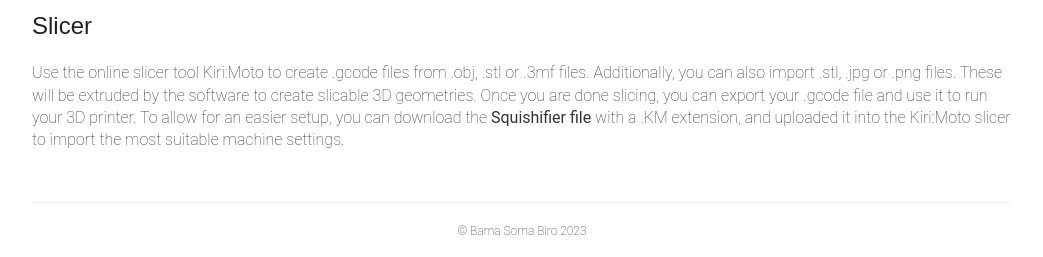
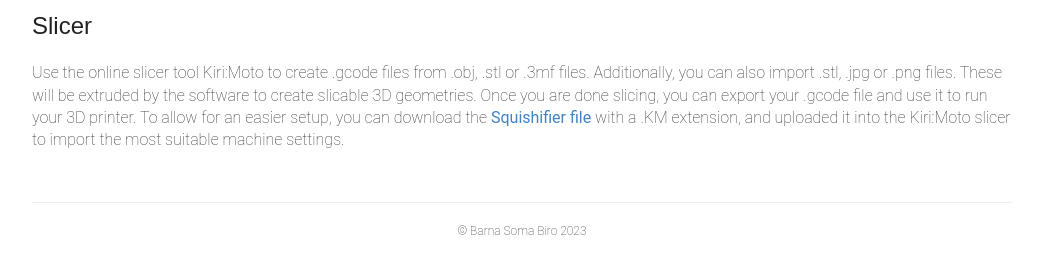
Before and after one commit to squishifier/squishifier.github.io, a Jekyll site: the page built from slicer.md, in a window 1280 px wide. Shown: the part 851-1108 px from the top of the page, without its empty margins (118-1161 px from the left). Built offline with Jekyll 4.4.1, drawn with Linux system fonts in a browser that asks for light colours; some web fonts are replaced.

```diff
--- a/slicer.md
+++ b/slicer.md
@@ -9,4 +9,4 @@ permalink: /slicer/
 
 ## Slicer
 
-Use the online slicer tool Kiri:Moto to create .gcode files from .obj, .stl or .3mf files. Additionally, you can also import .stl, .jpg or .png files. These will be extruded by the software to create slicable 3D geometries. Once you are done slicing, you can export your .gcode file and use it to run your 3D printer. To allow for an easier setup, you can download the <a href="/objects/squishifier.km" download="squishifier.km"><strong>Squishifier file</strong></a> with a .KM extension, and uploaded it into the Kiri:Moto slicer to import the most suitable machine settings.
+Use the online slicer tool Kiri:Moto to create .gcode files from .obj, .stl or .3mf files. Additionally, you can also import .stl, .jpg or .png files. These will be extruded by the software to create slicable 3D geometries. Once you are done slicing, you can export your .gcode file and use it to run your 3D printer. To allow for an easier setup, you can download the <strong><a href="/objects/squishifier.km" download="squishifier.km">Squishifier file</a></strong> with a .KM extension, and uploaded it into the Kiri:Moto slicer to import the most suitable machine settings.
```
